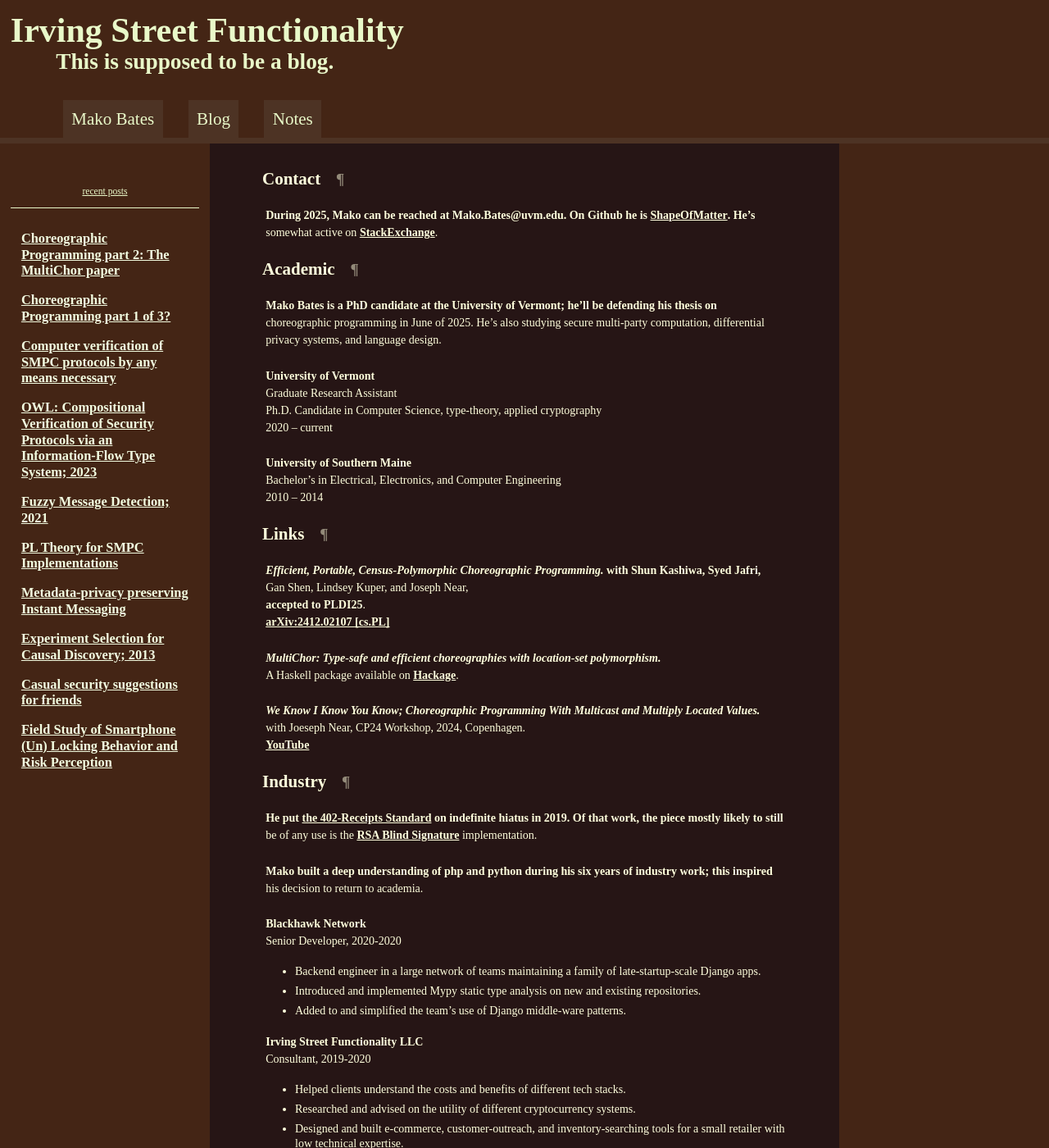
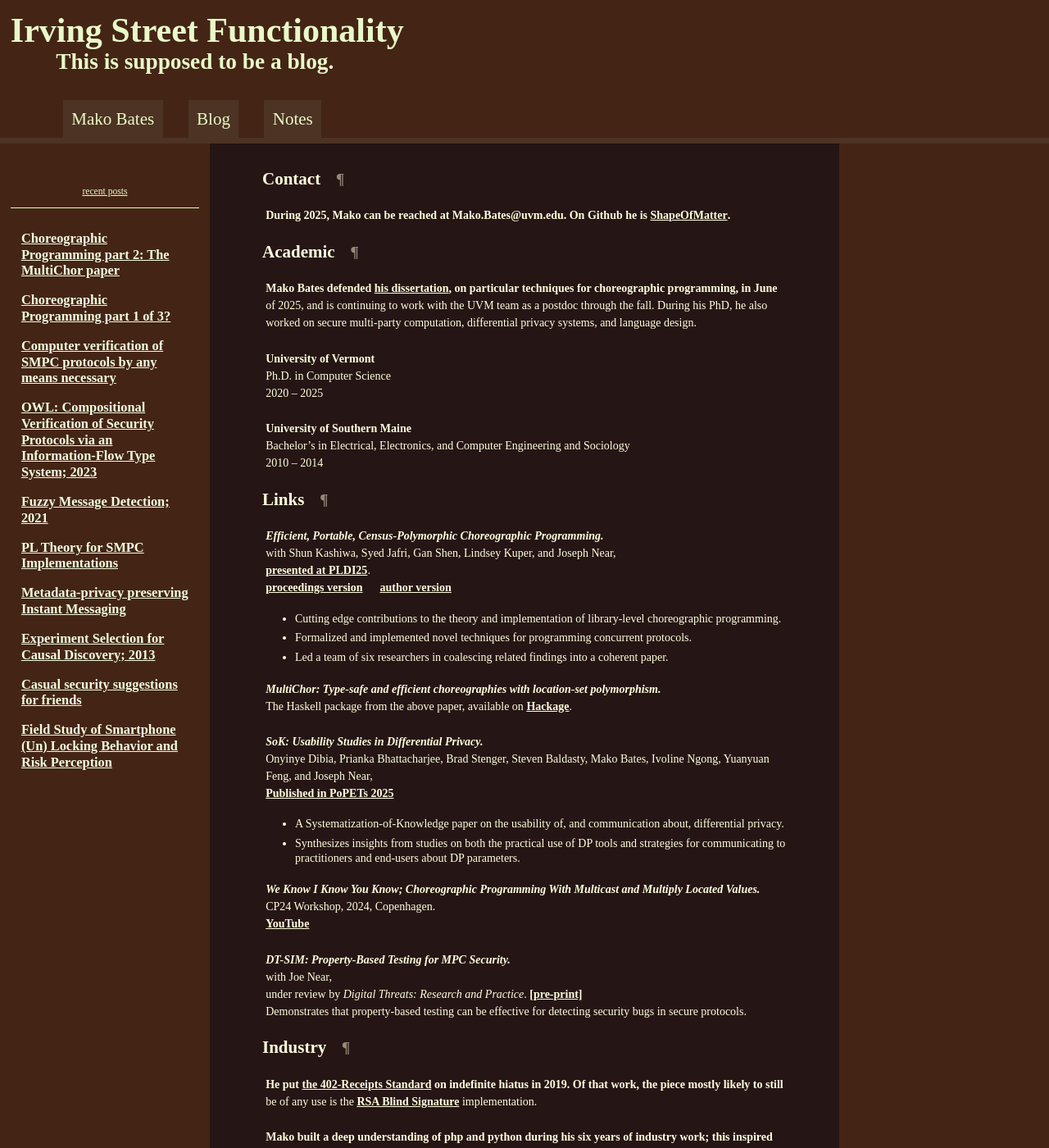
Before and after one commit to ShapeOfMatter/Mako-Bates, a Jekyll site: the page built from cv.markdown, in a window 1280 px wide and 1400 px high. Shown: the whole window at 82% size. Built offline with Jekyll 4.4.1, drawn with Linux system fonts in a browser that asks for light colours.

Commit message:
update cv

```diff
--- a/cv.markdown
+++ b/cv.markdown
@@ -7,38 +7,54 @@ date: 2023-10-09 12:02:00 -05:00
 
 During 2025, Mako can be reached at Mako.Bates@uvm.edu.
 On Github he is [ShapeOfMatter](https://github.com/ShapeOfMatter).
-He's somewhat active on [StackExchange](https://stackexchange.com/users/13621214/shapeofmatter?tab=accounts).
 
 {% include section.html c="Academic" %}
 
-Mako Bates is a PhD candidate
-at the University of Vermont;
-he'll be defending his thesis on choreographic programming in June of 2025.
-He's also studying secure multi-party computation, differential privacy systems, and language design.
+Mako Bates defended [his dissertation](https://scholarworks.uvm.edu/graddis/2101),
+on particular techniques for choreographic programming,
+in June of 2025,
+and is continuing to work with the UVM team as a postdoc through the fall.
+During his PhD, he also worked on secure multi-party computation, differential privacy systems, and language design.
 
 **University of Vermont**
-Graduate Research Assistant
-Ph.D. Candidate in Computer Science, type-theory, applied cryptography
-2020 – current
+Ph.D. in Computer Science
+2020 – 2025
 
 **University of Southern Maine**
-Bachelor’s in Electrical, Electronics, and Computer Engineering
+Bachelor’s in Electrical, Electronics, and Computer Engineering and Sociology
 2010 – 2014
 
 {% include section.html c="Links" %}
 
 _Efficient, Portable, Census-Polymorphic Choreographic Programming._
 with Shun Kashiwa, Syed Jafri, Gan Shen, Lindsey Kuper, and Joseph Near,
-**accepted to PLDI25**.
-[arXiv:2412.02107 \[cs.PL\]](https://arxiv.org/abs/2412.02107)
+**[presented at PLDI25](https://www.youtube.com/live/YhXlZp45HLs?t=23925s)**.
+[proceedings version](https://doi.org/10.1145/3729296)
+&nbsp;&nbsp;&nbsp;&nbsp;
+[author version](https://arxiv.org/abs/2412.02107)
+- Cutting edge contributions to the theory and implementation of library-level choreographic programming.
+- Formalized and implemented novel techniques for programming concurrent protocols.
+- Led a team of six researchers in coalescing related findings into a coherent paper.
 
 _MultiChor: Type-safe and efficient choreographies with location-set polymorphism._
-A Haskell package available on [Hackage](https://hackage.haskell.org/package/MultiChor).
+The Haskell package from the above paper, available on [Hackage](https://hackage.haskell.org/package/MultiChor).
+
+_SoK: Usability Studies in Differential Privacy._
+Onyinye Dibia, Prianka Bhattacharjee, Brad Stenger, Steven Baldasty, Mako Bates, Ivoline Ngong, Yuanyuan Feng, and Joseph Near,
+[Published in PoPETs 2025](https://doi.org/10.56553/popets-2025-0162)
+- A Systematization-of-Knowledge paper on the usability of, and communication about, differential privacy.
+- Synthesizes insights from studies on both the practical use of DP tools
+  and strategies for communicating to practitioners and end-users about DP parameters.
 
 _We Know I Know You Know; Choreographic Programming With Multicast and Multiply Located Values._
-with Joeseph Near,
 CP24 Workshop, 2024, Copenhagen.
 [YouTube](https://www.youtube.com/watch?v=mnjhUZM4krU)
+
+_DT-SIM: Property-Based Testing for MPC Security._
+with Joe Near,
+under review by _Digital Threats: Research and Practice_.
+[\[pre-print\]](https://doi.org/10.48550/arXiv.2403.04991)
+Demonstrates that property-based testing can be effective for detecting security bugs in secure protocols.
 
 {% include section.html c="Industry" %}
 
```
